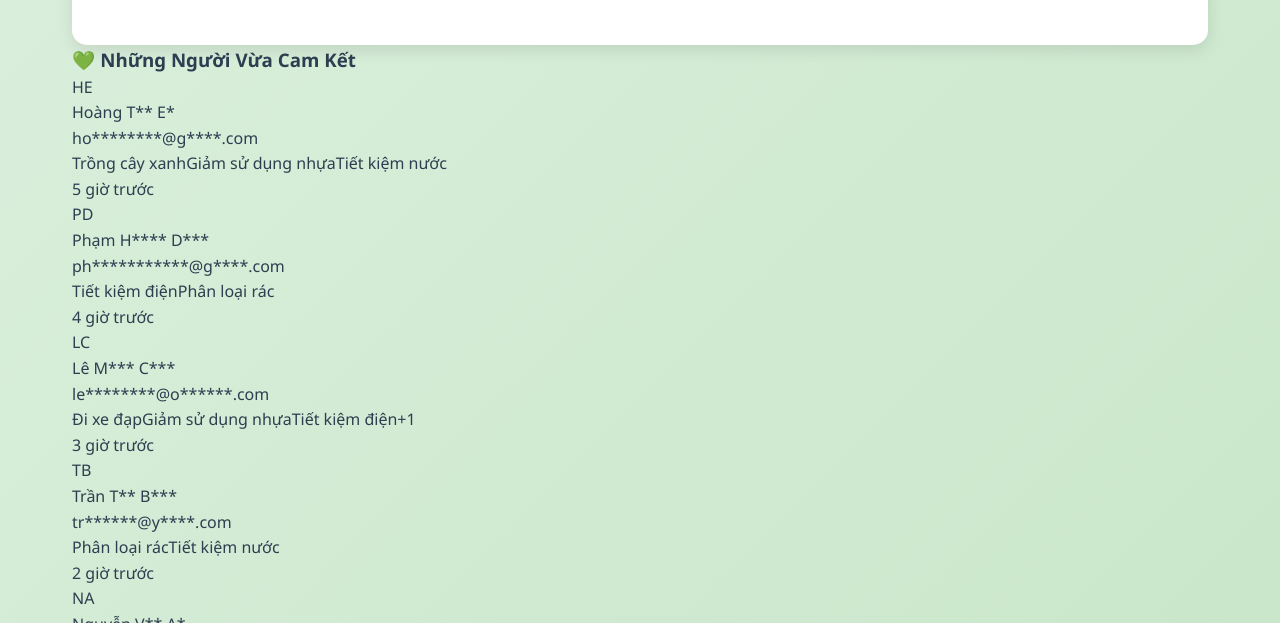
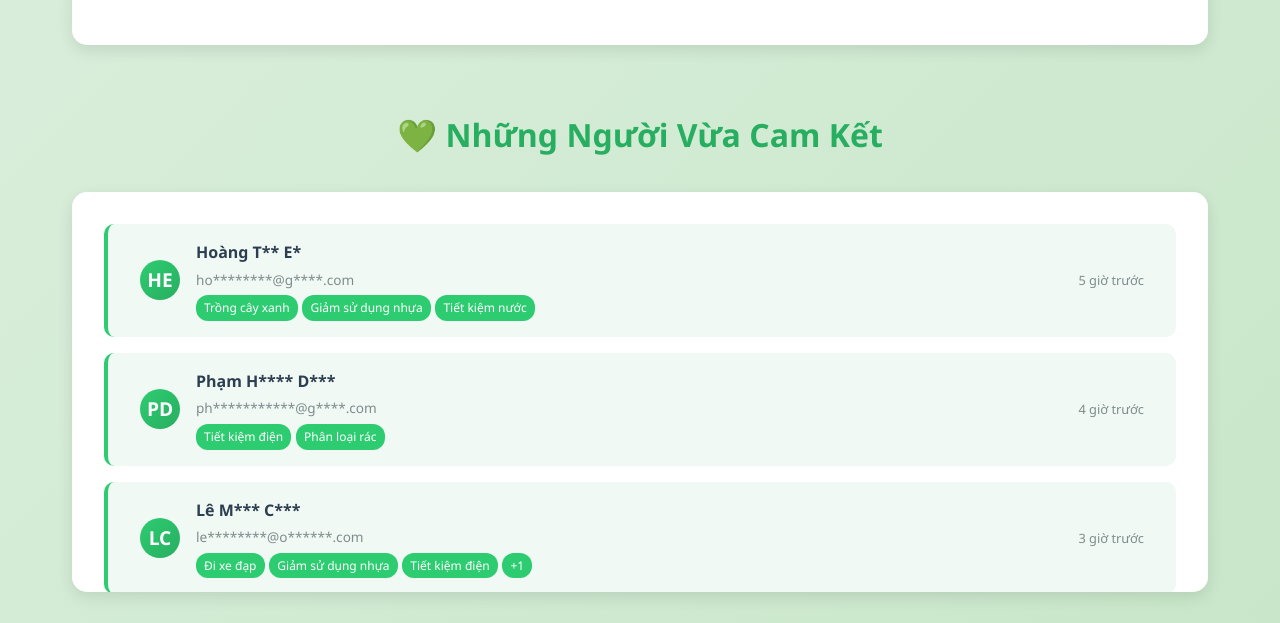
Before and after one commit to leminhvu950/HanhDongXanh, a plain HTML site: page index.html in a window 1280 px wide. Shown: the part 6278-6901 px from the top of the page. Drawn offline with Linux system fonts and the light colour scheme.

Commit message:
Update style.css

```diff
--- a/style.css
+++ b/style.css
@@ -587,6 +587,133 @@ header .container {
     color: rgba(255, 255, 255, 0.9);
 }
 
+/* ===== RECENT COMMITMENTS LIST ===== */
+.recent-commitments {
+    margin-top: var(--spacing-xl);
+    text-align: center;
+}
+
+.recent-commitments h3 {
+    color: var(--dark-green);
+    font-size: 2rem;
+    margin-bottom: var(--spacing-md);
+}
+
+.commitments-list {
+    background: white;
+    padding: var(--spacing-md);
+    border-radius: 15px;
+    box-shadow: 0 5px 15px var(--shadow);
+    max-height: 400px;
+    overflow-y: auto;
+}
+
+.commitment-item {
+    display: flex;
+    align-items: center;
+    gap: var(--spacing-sm);
+    padding: var(--spacing-sm) var(--spacing-md);
+    margin-bottom: var(--spacing-sm);
+    background: var(--bg-light);
+    border-radius: 10px;
+    border-left: 4px solid var(--primary-green);
+    transition: all 0.3s ease;
+    animation: slideIn 0.5s ease;
+}
+
+@keyframes slideIn {
+    from {
+        opacity: 0;
+        transform: translateX(-20px);
+    }
+    to {
+        opacity: 1;
+        transform: translateX(0);
+    }
+}
+
+.commitment-item:hover {
+    background: var(--light-green);
+    transform: translateX(5px);
+}
+
+.commitment-avatar {
+    width: 40px;
+    height: 40px;
+    border-radius: 50%;
+    background: linear-gradient(135deg, var(--primary-green), var(--dark-green));
+    display: flex;
+    align-items: center;
+    justify-content: center;
+    color: white;
+    font-weight: 700;
+    font-size: 1.2rem;
+    flex-shrink: 0;
+}
+
+.commitment-info {
+    flex: 1;
+    text-align: left;
+}
+
+.commitment-name {
+    font-weight: 600;
+    color: var(--text-dark);
+    margin-bottom: 0.2rem;
+}
+
+.commitment-email {
+    font-size: 0.85rem;
+    color: var(--text-light);
+}
+
+.commitment-actions {
+    display: flex;
+    gap: 0.3rem;
+    flex-wrap: wrap;
+    margin-top: 0.3rem;
+}
+
+.commitment-badge {
+    display: inline-block;
+    padding: 0.2rem 0.5rem;
+    background: var(--primary-green);
+    color: white;
+    border-radius: 12px;
+    font-size: 0.75rem;
+    font-weight: 500;
+}
+
+.commitment-time {
+    font-size: 0.8rem;
+    color: var(--text-light);
+    white-space: nowrap;
+}
+
+.commitments-list::-webkit-scrollbar {
+    width: 8px;
+}
+
+.commitments-list::-webkit-scrollbar-track {
+    background: var(--bg-light);
+    border-radius: 10px;
+}
+
+.commitments-list::-webkit-scrollbar-thumb {
+    background: var(--primary-green);
+    border-radius: 10px;
+}
+
+.commitments-list::-webkit-scrollbar-thumb:hover {
+    background: var(--dark-green);
+}
+
+.no-commitments {
+    padding: var(--spacing-lg);
+    color: var(--text-light);
+    font-style: italic;
+}
+
 /* ===== FOOTER ===== */
 footer {
     background: linear-gradient(135deg, var(--text-dark), #34495e);
@@ -694,6 +821,19 @@ footer {
     .stats-grid {
         grid-template-columns: 1fr;
     }
+
+    .commitment-item {
+        flex-direction: column;
+        text-align: center;
+    }
+
+    .commitment-info {
+        text-align: center;
+    }
+
+    .commitment-actions {
+        justify-content: center;
+    }
 }
 
 @media (max-width: 480px) {
@@ -712,6 +852,16 @@ footer {
 
     .section {
         padding: var(--spacing-md) 0;
+    }
+
+    .commitment-avatar {
+        width: 35px;
+        height: 35px;
+        font-size: 1rem;
+    }
+
+    .commitment-badge {
+        font-size: 0.7rem;
     }
 }
 
```
